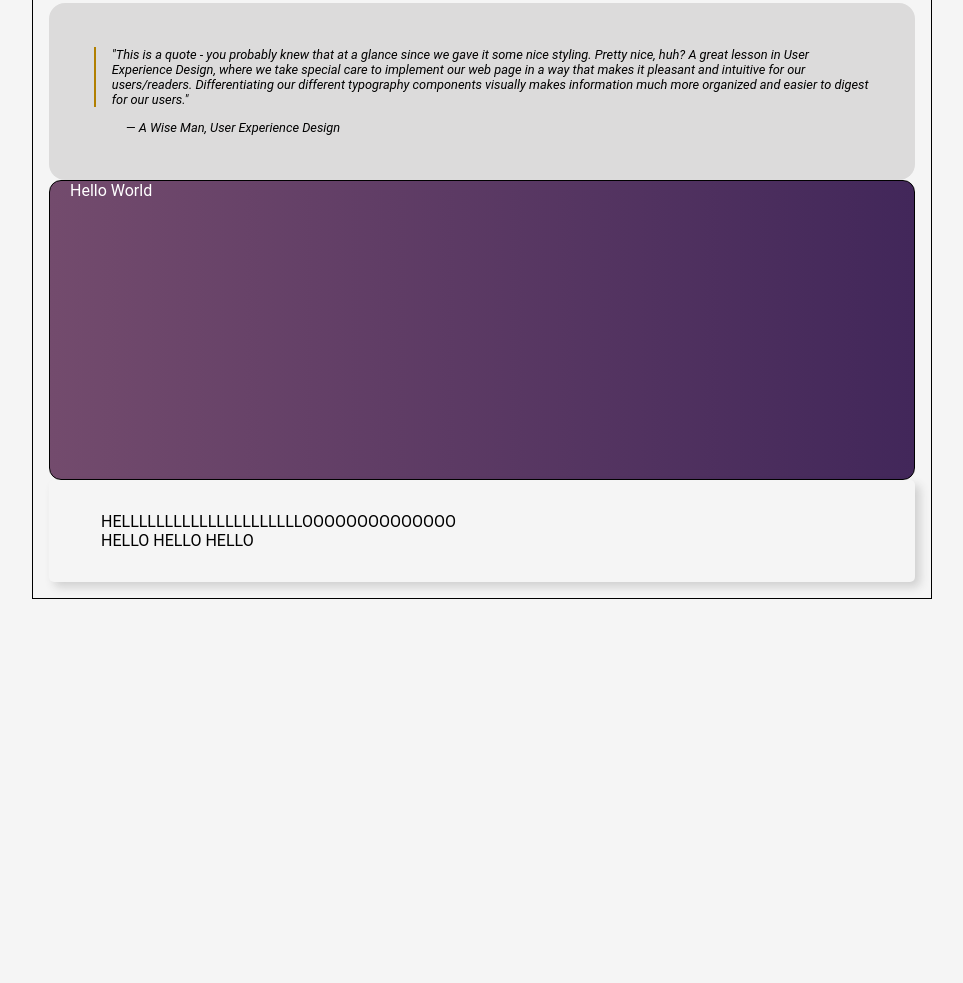
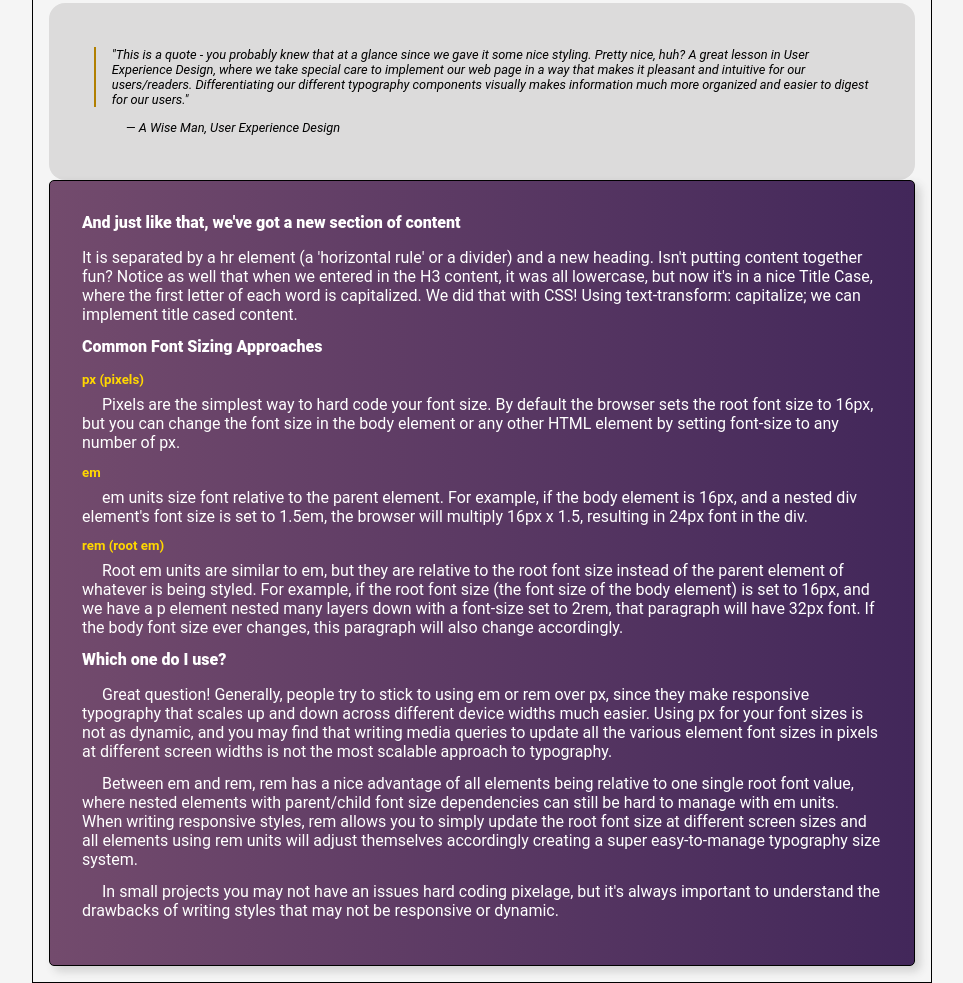
Before and after one commit to xZerberusGates/css-article-post, a plain HTML site: page index.html in a window 1280 px wide. Shown: the part 883-1866 px from the top of the page, without its empty margins (158-1121 px from the left). Before the commit the page ends 1482 px from the top, so only its background shows below. Drawn offline with Linux system fonts and the light colour scheme; a web font is replaced by a local one.

Commit message:
adding a new section with purple gradient background.

```diff
--- a/index.html
+++ b/index.html
@@ -84,12 +84,88 @@
 					>
 				</figcaption>
 			</figure>
-			<div class="background-img">
-				<p class="test">Hello World</p>
-			</div>
-			<section class="hover-effect">
+
+			<!-- <section class="hover-effect">
 				<p>HELLLLLLLLLLLLLLLLLLLLLOOOOOOOOOOOOOO</p>
 				<p>HELLO HELLO HELLO</p>
+			</section> -->
+			<section class="background-img hover-effect">
+				<h4>And just like that, we've got a new section of content</h4>
+					 It is separated by a
+					hr element (a 'horizontal rule' or a divider) and a new heading. Isn't
+					putting content together fun? Notice as well that when we entered in
+					the H3 content, it was all lowercase, but now it's in a nice Title
+					Case, where the first letter of each word is capitalized. We did that
+					with CSS! Using text-transform: capitalize; we can implement title
+					cased content.
+				</p>
+				<!-- <h4>
+					Heading 4 Lorem ipsum dolor sit amet, consectetur adipiscing elit.
+					Quisque vitae est dapibus, viverra metus ac, fermentum libero. Integer
+					lobortis enim ac arcu malesuada ultrices. Lorem ipsum dolor sit amet,
+					consectetur adipiscing elit.
+				</h4>
+				<h5>
+					Lorem ipsum dolor sit amet, consectetur adipiscing elit. Quisque vitae
+					est dapibus, viverra metus ac, fermentum libero. Integer lobortis enim
+					ac arcu malesuada ultrices. Lorem ipsum dolor sit amet, consectetur
+					adipiscing elit.
+				</h5>
+
+				<h6>
+					Heading 6 Lorem ipsum dolor sit amet, consectetur adipiscing elit.
+					Quisque vitae est dapibus, viverra metus ac, fermentum libero. Integer
+					lobortis enim ac arcu malesuada ultrices. Lorem ipsum dolor sit amet,
+					consectetur adipiscing elit.
+				</h6> -->
+				<h4>Common Font Sizing Approaches</h4>
+				<h5>px (pixels)</h5>
+				<p>
+					Pixels are the simplest way to hard code your font size. By default
+					the browser sets the root font size to 16px, but you can change the
+					font size in the body element or any other HTML element by setting
+					font-size to any number of px.
+				</p>
+				<h5>em</h5>
+				<p>
+					em units size font relative to the parent element. For example, if the
+					body element is 16px, and a nested div element's font size is set to
+					1.5em, the browser will multiply 16px x 1.5, resulting in 24px font in
+					the div.
+				</p>
+				<h5>rem (root em)</h5>
+				<p>
+					Root em units are similar to em, but they are relative to the root
+					font size instead of the parent element of whatever is being styled.
+					For example, if the root font size (the font size of the body element)
+					is set to 16px, and we have a p element nested many layers down with a
+					font-size set to 2rem, that paragraph will have 32px font. If the body
+					font size ever changes, this paragraph will also change accordingly.
+				</p>
+				<h4>Which one do I use?</h4>
+				<p>Great question! Generally, people try to stick to using em or rem over
+					px, since they make responsive typography that scales up and down
+					across different device widths much easier. Using px for your font
+					sizes is not as dynamic, and you may find that writing media queries
+					to update all the various element font sizes in pixels at different
+					screen widths is not the most scalable approach to typography. </p>
+
+					<p>Between
+						em and rem, rem has a nice advantage of all elements being relative to
+						one single root font value, where nested elements with parent/child
+						font size dependencies can still be hard to manage with em units. When
+						writing responsive styles, rem allows you to simply update the root
+						font size at different screen sizes and all elements using rem units
+						will adjust themselves accordingly creating a super easy-to-manage
+						typography size system. </p>
+
+
+
+				</p>
+
+				<p>In small projects you may not have an issues
+					hard coding pixelage, but it's always important to understand the
+					drawbacks of writing styles that may not be responsive or dynamic.</p>
 			</section>
 		</div>
 	</body>
--- a/style.css
+++ b/style.css
@@ -24,7 +24,7 @@ p {
 	border: 1px solid black;
 }
 .nav {
-	margin-block-end: 6rem;
+	margin-block-end: 5rem;
 }
 .nav-bar {
 	display: flex;
@@ -83,13 +83,14 @@ p {
 
 .header-content {
 	background-color: inherit;
-
+	/* border: 2px solid black; */
 	margin-inline: auto;
 	margin-block: auto;
 	width: 50%;
 	text-align: center;
 	color: #d9d8d8;
-	border-bottom: 2px solid #f5f5f5;
+
+	height: 100%;
 }
 
 /* .animated-border {
@@ -134,7 +135,7 @@ p {
 } */
 
 .header-title {
-	margin-block-end: 1.5rem;
+	margin-block-end: 1rem;
 	color: #ccccff;
 }
 
@@ -153,10 +154,13 @@ p {
 	color: rgb(255, 0, 0);
 }
 .header-info {
-	line-height: 1.5;
+	line-height: 1.3;
 	margin-block-end: 1rem;
-	padding: 1rem;
+
 	color: #e6e6fa;
+	font-size: 0.8rem;
+
+	max-height: fit-content;
 }
 
 .center-date-top {
@@ -202,9 +206,10 @@ p {
 	background-size: cover; */
 	background-image: linear-gradient(to left, #42275a, #734b6d);
 
-	height: 300px;
+	height: fit-content;
 	border: 1px solid black;
 	border-radius: 12px;
+	color: #fff;
 }
 
 .test {
@@ -216,15 +221,31 @@ p {
 	padding: 2rem;
 	border-radius: 5px;
 	box-shadow: 5px 5px 10px rgba(60, 60, 60, 0.2);
-	margin: auto;
 }
 
 .hover-effect:hover {
 	transform: scale(0.95);
-	color: blue;
+	color: rgb(242, 242, 243);
 }
 
+.background-img > p {
+	margin-block-end: 0.8rem;
+}
+
+.background-img > h4 {
+	margin-block-end: 1rem;
+	font-weight: 800;
+}
+
+.background-img > h5 {
+	margin-block-end: 0.5rem;
+	color: gold;
+}
 @media (max-width: 768px) {
+	header {
+		height: auto;
+		width: 100%;
+	}
 	header,
 	.container {
 		font-size: 1rem;
@@ -243,6 +264,8 @@ p {
 	.header-info {
 		text-align: center;
 		font-size: 0.8rem;
+		width: 100%;
+		height: fit-content;
 	}
 
 	.nav {
```
